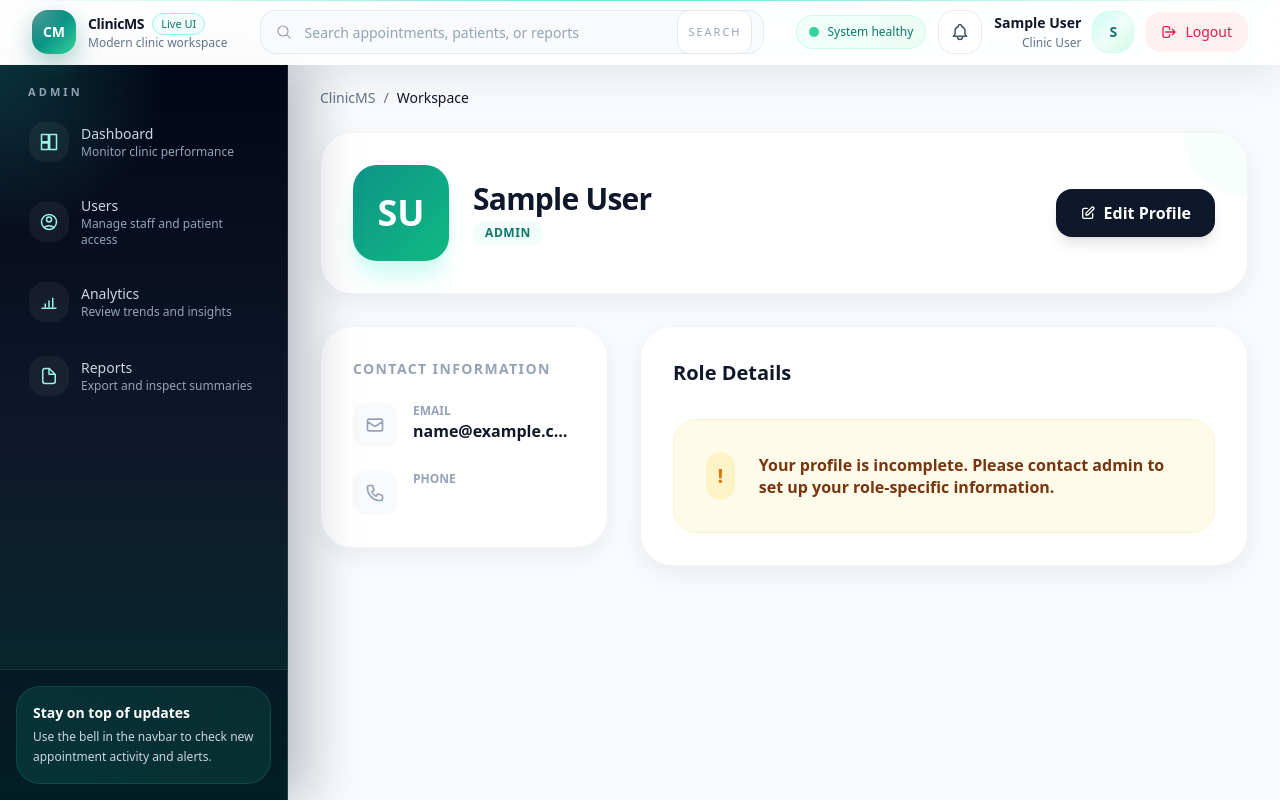
After one commit to Kadry333/Django-Clinic-System, a Django app: page /profile/ in a window 1280 px wide. The commit adds this page. Run offline with Django 5.2, Linux system fonts and the light colour scheme; the visitor is signed in with stand-in values (Sample User, id 1); data that the repository does not hold is empty; some libraries are stand-ins or nearby versions.

Commit message:
profile  with update profile option done

```diff
--- a/accounts/forms.py
+++ b/accounts/forms.py
@@ -36,3 +36,15 @@ class LoginForm(AuthenticationForm):
         if email:
             email = email.lower()
         return email
+
+class UserUpdateForm(forms.ModelForm):
+    class Meta:
+        model = User
+        fields = ['first_name', 'last_name', 'email', 'phone']
+
+    def __init__(self, *args, **kwargs):
+        super().__init__(*args, **kwargs)
+        for field in self.fields:
+            self.fields[field].widget.attrs.update({
+                'class': 'w-full px-4 py-3 rounded-2xl border border-slate-200 focus:border-teal-500 focus:ring-4 focus:ring-teal-50 outline-none transition-all'
+            })
--- /dev/null
+++ b/accounts/templates/accounts/profile.html
@@ -0,0 +1,142 @@
+{% extends "base.html" %}
+{% block title %}My Profile | ClinicMS{% endblock %}
+
+{% block content %}
+<div class="max-w-5xl mx-auto animate-in fade-in duration-700" x-data="{ editModal: false }">
+
+    <div class="relative bg-white rounded-[2rem] p-8 shadow-soft border border-slate-100 mb-8 overflow-hidden">
+        <div class="absolute top-0 right-0 w-32 h-32 bg-teal-50 rounded-full -mr-16 -mt-16 opacity-50"></div>
+
+        <div class="relative flex flex-col md:flex-row md:items-center justify-between gap-6">
+            <div class="flex items-center gap-6">
+                <div class="w-24 h-24 bg-gradient-to-br from-teal-600 to-emerald-500 rounded-3xl flex items-center justify-center text-white text-4xl font-bold shadow-xl shadow-teal-100">
+                    {{ user.first_name|first }}{{ user.last_name|first }}
+                </div>
+                <div>
+                    <h1 class="text-3xl font-black text-slate-900 tracking-tight">{{ user.get_full_name }}</h1>
+                    <div class="flex items-center gap-2 mt-1">
+                        <span class="px-3 py-1 bg-teal-50 text-teal-700 text-xs font-bold rounded-full uppercase tracking-wider">
+                            {% if user.is_doctor %}Doctor
+                            {% elif user.is_patient %}Patient
+                            {% elif user.is_receptionist %}Receptionist
+                            {% else %}Admin{% endif %}
+                        </span>
+                    </div>
+                </div>
+            </div>
+
+            <button @click="editModal = true" class="inline-flex items-center gap-2 bg-slate-900 text-white px-6 py-3 rounded-2xl font-bold hover:bg-slate-800 transition-all shadow-lg hover:-translate-y-0.5 active:scale-95">
+                <svg xmlns="http://www.w3.org/2000/svg" class="h-4 w-4" fill="none" viewBox="0 0 24 24" stroke="currentColor">
+                    <path stroke-linecap="round" stroke-linejoin="round" stroke-width="2" d="M11 5H6a2 2 0 00-2 2v11a2 2 0 002 2h11a2 2 0 002-2v-5m-1.414-9.414a2 2 0 112.828 2.828L11.828 15H9v-2.828l8.586-8.586z" />
+                </svg>
+                Edit Profile
+            </button>
+        </div>
+    </div>
+
+    <div class="grid grid-cols-1 lg:grid-cols-3 gap-8">
+        <!-- Sidebar Info -->
+        <div class="space-y-6">
+            <div class="bg-white p-8 rounded-[2rem] shadow-soft border border-slate-100">
+                <h3 class="text-sm font-bold text-slate-400 uppercase tracking-widest mb-6">Contact Information</h3>
+                <div class="space-y-6">
+                    <div class="flex items-start gap-4">
+                        <div class="p-3 bg-slate-50 rounded-xl text-slate-400">
+                            <svg xmlns="http://www.w3.org/2000/svg" class="h-5 w-5" fill="none" viewBox="0 0 24 24" stroke="currentColor"><path stroke-linecap="round" stroke-linejoin="round" stroke-width="2" d="M3 8l7.89 5.26a2 2 0 002.22 0L21 8M5 19h14a2 2 0 002-2V7a2 2 0 00-2-2H5a2 2 0 00-2 2v10a2 2 0 002 2z" /></svg>
+                        </div>
+                        <div class="min-w-0">
+                            <p class="text-xs text-slate-400 font-bold uppercase">Email</p>
+                            <p class="text-slate-900 font-semibold truncate">{{ user.email }}</p>
+                        </div>
+                    </div>
+                    <div class="flex items-start gap-4">
+                        <div class="p-3 bg-slate-50 rounded-xl text-slate-400">
+                            <svg xmlns="http://www.w3.org/2000/svg" class="h-5 w-5" fill="none" viewBox="0 0 24 24" stroke="currentColor"><path stroke-linecap="round" stroke-linejoin="round" stroke-width="2" d="M3 5a2 2 0 012-2h3.28a1 1 0 01.948.684l1.498 4.493a1 1 0 01-.502 1.21l-2.257 1.13a11.042 11.042 0 005.516 5.516l1.13-2.257a1 1 0 011.21-.502l4.493 1.498a1 1 0 01.684.949V19a2 2 0 01-2 2h-1C9.716 21 3 14.284 3 6V5z" /></svg>
+                        </div>
+                        <div>
+                            <p class="text-xs text-slate-400 font-bold uppercase">Phone</p>
+                            <p class="text-slate-900 font-semibold">{{ user.phone }}</p>
+                        </div>
+                    </div>
+                </div>
+            </div>
+        </div>
+
+        <div class="lg:col-span-2 space-y-8">
+            <div class="bg-white p-8 rounded-[2rem] shadow-soft border border-slate-100">
+                <h3 class="text-xl font-bold text-slate-900 mb-8">Role Details</h3>
+
+                {% if profile_data %}
+                <div class="grid grid-cols-1 sm:grid-cols-2 gap-8">
+                    {% if user.is_doctor %}
+                        <div class="group p-6 bg-slate-50 rounded-3xl border border-slate-100 hover:border-teal-200 transition-colors">
+                            <label class="text-[10px] text-slate-400 font-bold uppercase tracking-widest">Specialization</label>
+                            <p class="text-xl text-teal-700 font-black mt-2 leading-tight">{{ profile_data.specialization }}</p>
+                        </div>
+                        <div class="group p-6 bg-slate-50 rounded-3xl border border-slate-100 hover:border-teal-200 transition-colors">
+                            <label class="text-[10px] text-slate-400 font-bold uppercase tracking-widest">Consultation Time</label>
+                            <p class="text-xl text-slate-900 font-black mt-2 leading-tight">{{ profile_data.session_duration }} <span class="text-sm font-bold text-slate-400">Min</span></p>
+                        </div>
+                    {% elif user.is_patient %}
+                        <div class="group p-6 bg-slate-50 rounded-3xl border border-slate-100 hover:border-teal-200 transition-colors">
+                            <label class="text-[10px] text-slate-400 font-bold uppercase tracking-widest">Date of Birth</label>
+                            <p class="text-xl text-slate-900 font-black mt-2 leading-tight">{{ profile_data.date_of_birth|default:"Not Provided" }}</p>
+                        </div>
+                    {% endif %}
+                </div>
+                {% else %}
+                <div class="p-8 bg-amber-50 rounded-3xl border border-amber-100 flex items-center gap-6">
+                    <div class="w-12 h-12 bg-amber-100 rounded-2xl flex items-center justify-center text-amber-600 text-xl font-bold">!</div>
+                    <p class="text-amber-900 font-bold leading-snug">Your profile is incomplete. Please contact admin to set up your role-specific information.</p>
+                </div>
+                {% endif %}
+            </div>
+        </div>
+    </div>
+
+    <div x-show="editModal"
+         x-transition:enter="transition ease-out duration-300"
+         x-transition:enter-start="opacity-0 scale-95"
+         x-transition:enter-end="opacity-100 scale-100"
+         class="fixed inset-0 z-[60] flex items-center justify-center bg-slate-900/60 backdrop-blur-md p-4"
+         x-cloak>
+        <div @click.away="editModal = false" class="bg-white w-full max-w-lg rounded-[2.5rem] shadow-2xl p-10 relative">
+            <button @click="editModal = false" class="absolute top-6 right-6 w-10 h-10 flex items-center justify-center bg-slate-50 text-slate-400 rounded-2xl hover:bg-slate-100 transition-colors">✕</button>
+
+            <h3 class="text-2xl font-bold text-slate-900 mb-2">Update Information</h3>
+            <p class="text-slate-500 mb-8 font-medium text-sm">Update your personal account details below.</p>
+
+            <form method="POST" class="space-y-6">
+                {% csrf_token %}
+                <div class="grid grid-cols-2 gap-4">
+                    <div class="space-y-1">
+                        <label class="text-[10px] font-bold text-slate-400 uppercase ml-2">First Name</label>
+                        {{ form.first_name }}
+                    </div>
+                    <div class="space-y-1">
+                        <label class="text-[10px] font-bold text-slate-400 uppercase ml-2">Last Name</label>
+                        {{ form.last_name }}
+                    </div>
+                </div>
+                <div class="space-y-1">
+                    <label class="text-[10px] font-bold text-slate-400 uppercase ml-2">Email Address</label>
+                    {{ form.email }}
+                </div>
+                <div class="space-y-1">
+                    <label class="text-[10px] font-bold text-slate-400 uppercase ml-2">Phone Number</label>
+                    {{ form.phone }}
+                </div>
+
+                <div class="pt-4 flex gap-4">
+                    <button type="submit" class="flex-1 bg-teal-600 text-white py-4 rounded-2xl font-bold hover:bg-teal-700 transition-all shadow-lg shadow-teal-100 active:scale-95">
+                        Save Changes
+                    </button>
+                    <button type="button" @click="editModal = false" class="flex-1 bg-slate-100 text-slate-600 py-4 rounded-2xl font-bold hover:bg-slate-200 transition-all active:scale-95">
+                        Cancel
+                    </button>
+                </div>
+            </form>
+        </div>
+    </div>
+</div>
+{% endblock %}
--- a/accounts/urls.py
+++ b/accounts/urls.py
@@ -2,9 +2,11 @@ from django.urls import path
 from . import views
 
 urlpatterns = [
-    path('',          views.DashboardView.as_view(), name='dashboard'),
-    path('register/', views.RegisterView.as_view(),  name='register'),
-    path('login/',    views.LoginView.as_view(),      name='login'),
-    path('logout/',   views.LogoutView.as_view(),     name='logout'),
+    path('', views.DashboardView.as_view(), name='dashboard'),
+    path('register/', views.RegisterView.as_view(), name='register'),
+    path('login/', views.LoginView.as_view(), name='login'),
+    path('logout/', views.LogoutView.as_view(), name='logout'),
+    path('profile/', views.ProfileView.as_view(), name='profile'),
+
 
 ]
--- a/accounts/views.py
+++ b/accounts/views.py
@@ -3,9 +3,13 @@ from django.views import View
 from django.contrib.auth.mixins import LoginRequiredMixin
 from django.contrib.auth.models import Group
 from django.contrib.auth import login, logout
-from accounts.forms import RegisterForm, LoginForm
+from accounts.forms import RegisterForm, LoginForm, UserUpdateForm
 from django.contrib import messages
 from django.contrib.messages import get_messages
+from doctors.models import DoctorProfile
+from patients.models import PatientProfile
+from receptionists.models import ReceptionistProfile
+
 
 class RegisterView(View):
     def get(self,request):
@@ -59,3 +63,30 @@ class DashboardView(LoginRequiredMixin,View):
             return redirect('receptionist_dashboard')
         else:
             return redirect('admin_dashboard')
+
+class ProfileView(LoginRequiredMixin, View):
+    def get(self, request):
+        user = request.user
+        form = UserUpdateForm(instance=user)
+        profile_data = None
+        if user.is_doctor:
+            profile_data = DoctorProfile.objects.filter(user=user).first()
+        elif user.is_patient:
+            profile_data = PatientProfile.objects.filter(user=user).first()
+        elif user.is_receptionist:
+            profile_data = ReceptionistProfile.objects.filter(user=user).first()
+
+        return render(request, 'accounts/profile.html', {
+            'user': user,
+            'profile_data': profile_data,
+            'form': form
+        })
+
+    def post(self, request):
+        form = UserUpdateForm(request.POST, instance=request.user)
+        if form.is_valid():
+            form.save()
+            messages.success(request, "Profile updated successfully!")
+            return redirect('profile')
+
+        return render(request, 'accounts/profile.html', {'form': form})
--- a/templates/includes/navbar.html
+++ b/templates/includes/navbar.html
@@ -73,8 +73,9 @@
             </div>
 
             <!-- User info -->
-            <div class="hidden min-w-0 text-right sm:block">
-                <span class="block truncate text-sm font-semibold text-slate-900">
+            <a href="{% if request.user.is_authenticated %}{% url 'profile' %}{% else %}#{% endif %}"
+               class="hidden min-w-0 text-right sm:block group transition-all hover:opacity-70">
+                <span class="block truncate text-sm font-semibold text-slate-900 group-hover:text-primary">
                     {% if request.user.is_authenticated %}
                         {{ request.user.get_full_name|default:request.user.email }}
                     {% else %}
@@ -83,10 +84,10 @@
                 </span>
                 <span class="mt-0.5 block truncate text-xs text-slate-500">
                     {% if request.user.is_authenticated %}
-                        {% if request.user.is_patient %}
+                        {% if request.user.is_doctor %}
+                            Doctor
+                        {% elif request.user.is_patient %}
                             Patient
-                        {% elif request.user.is_doctor %}
-                            Doctor
                         {% elif request.user.is_receptionist %}
                             Receptionist
                         {% elif request.user.is_admin %}
@@ -98,17 +99,17 @@
                         Preview mode
                     {% endif %}
                 </span>
-            </div>
+            </a>
 
             <!-- Avatar -->
-            <span class="flex h-10 w-10 shrink-0 items-center justify-center rounded-2xl bg-gradient-to-br from-teal-100 via-teal-50 to-emerald-100 text-sm font-semibold text-primary ring-1 ring-teal-100">
-                <!-- ✅ Fixed: each tag on its own line -->
+            <a href="{% if request.user.is_authenticated %}{% url 'profile' %}{% else %}#{% endif %}"
+               class="flex h-10 w-10 shrink-0 items-center justify-center rounded-2xl bg-gradient-to-br from-teal-100 via-teal-50 to-emerald-100 text-sm font-semibold text-primary ring-1 ring-teal-100 transition-all hover:scale-105 active:scale-95">
                 {% if request.user.is_authenticated %}
                     {{ request.user.get_full_name|slice:":1"|upper }}
                 {% else %}
                     G
                 {% endif %}
-            </span>
+            </a>
 
             <!-- Logout -->
             {% if request.user.is_authenticated %}
```
Also changed, not shown: accounts/migrations/0002_alter_user_id.py (added), appointments/migrations/0007_alter_appointment_id_alter_appointmentqueue_id_and_more.py (added), consultations/migrations/0004_alter_consultation_id_alter_medicaltest_id_and_more.py (added), doctors/migrations/0005_alter_doctorprofile_id_alter_doctorschedule_id_and_more.py (added), notifications/migrations/0004_alter_notification_id.py (added), patients/migrations/0002_alter_patientprofile_id.py (added), receptionists/migrations/0002_alter_receptionistprofile_id.py (added).
